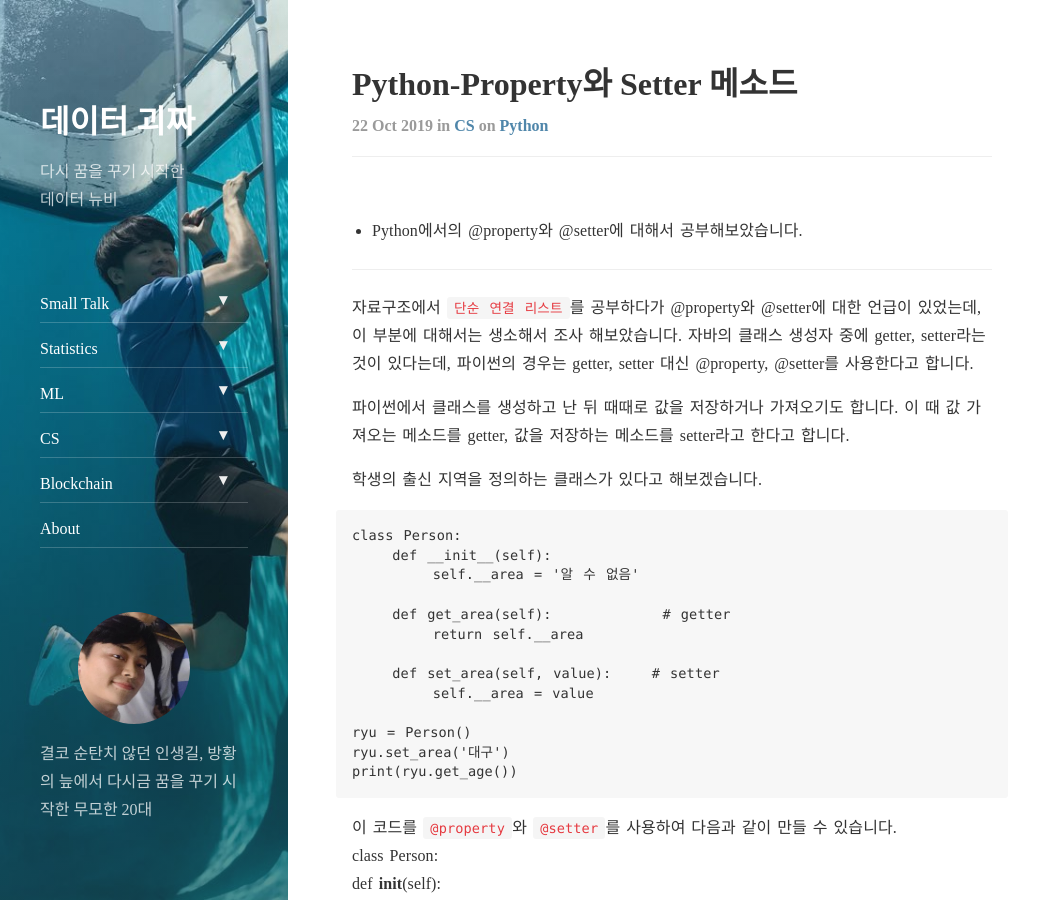
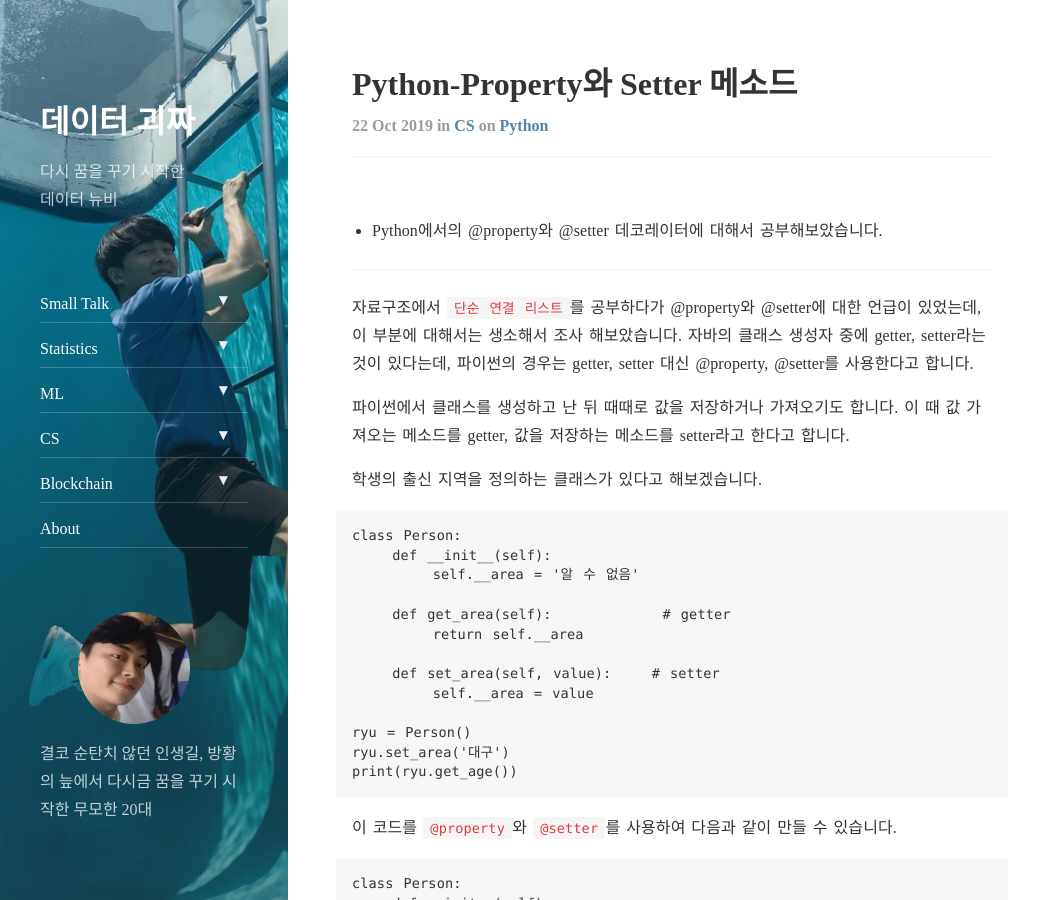
Before and after one commit to tryumanshow/data-weirdo.github.io, a Jekyll site: the page built from _posts/2019-10-22-cs-python-property&setter.markdown, in a window 1280 px wide and 900 px high. Shown: the whole window, without its empty margins (0-1055 px from the left). Built offline with Jekyll 4.4.1, drawn with Linux system fonts in a browser that asks for light colours; nearby versions of some CDN libraries; comment, search, counter and statistics services are not loaded; some of the changed text lies outside the part shown.

Commit message:
Update 2019-10-22-cs-python-property&setter.markdown

````diff
--- a/_posts/2019-10-22-cs-python-property&setter.markdown
+++ b/_posts/2019-10-22-cs-python-property&setter.markdown
@@ -9,7 +9,7 @@ comments: true
 
 ---
 
-- Python에서의 @property와 @setter에 대해서 공부해보았습니다.
+- Python에서의 @property와 @setter 데코레이터에 대해서 공부해보았습니다.
 
 ---
 
@@ -35,8 +35,9 @@ ryu = Person()
 ryu.set_area('대구')
 print(ryu.get_age())
 ```
+이 코드를 `@property`와 `@setter`를 사용하여 다음과 같이 만들 수 있습니다.
 
-이 코드를 `@property`와 `@setter`를 사용하여 다음과 같이 만들 수 있습니다.
+```
 class Person:
     def __init__(self):
         self.__area = '알 수 없음'
@@ -52,6 +53,7 @@ class Person:
 ryu = Person()
 ryu.area = '대구'
 print(ryu.area)
+
 ```
 
 주목할 점은 getter, setter 메서드의 이름이 area로 통일되었다는 것입니다. getter에 @property를, setter에 @setter 데코레이터를 붙였고,
````
